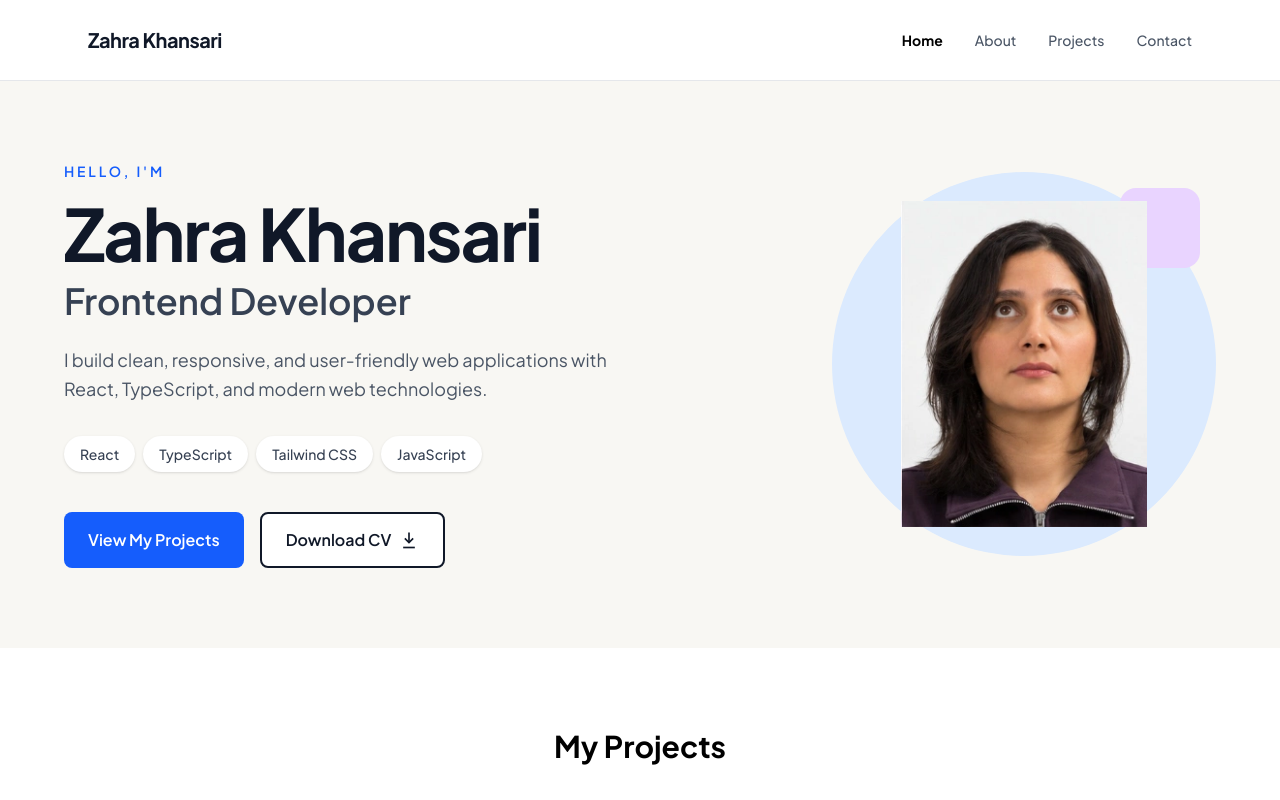
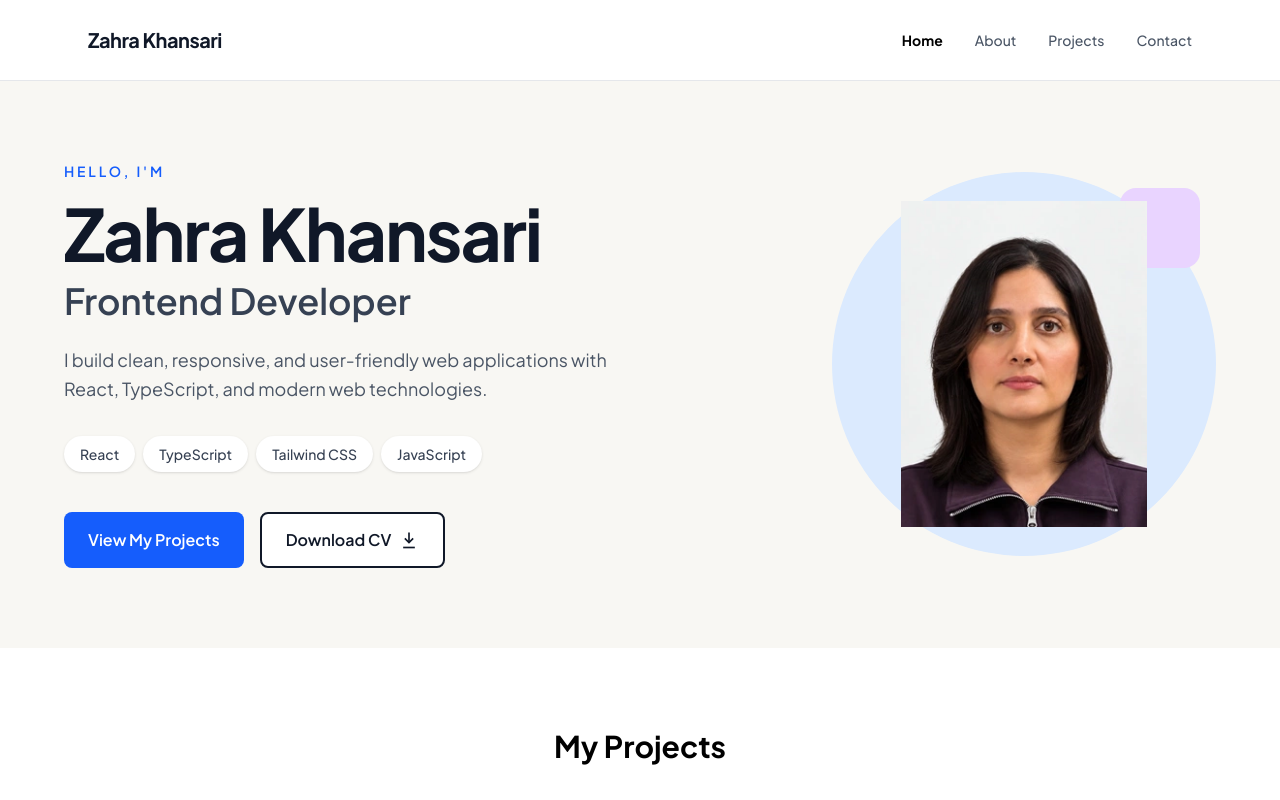
Before and after one commit to zarakhansari/zara_portfo, a React (Vite) app: page / in a window 1280 px wide. Shown: the top 800 px of the page. Built offline with nearby package versions, Linux system fonts and the light colour scheme.

Commit message:
feat: add default pose state and reset to default image on mouse leave

```diff
--- a/src/components/InteractivePortrait.tsx
+++ b/src/components/InteractivePortrait.tsx
@@ -2,49 +2,43 @@ import { useState } from "react";
 
 const images = [
     {
-        time: "1:00",
         src: "/images/poses/clean/1-00.webp",
         angle: 30,
     },
     {
-        time: "3:00",
         src: "/images/poses/clean/3-00.webp",
         angle: 90,
     },
     {
-        time: "4:30",
         src: "/images/poses/clean/4-30.webp",
         angle: 135,
     },
     {
-        time: "6:00",
         src: "/images/poses/clean/6-00.webp",
         angle: 180,
     },
     {
-        time: "7:30",
         src: "/images/poses/clean/7-30.webp",
         angle: 225,
     },
     {
-        time: "9:00",
         src: "/images/poses/clean/9-00.webp",
         angle: 270,
     },
     {
-        time: "10:30",
         src: "/images/poses/clean/10-30.webp",
         angle: 315,
     },
     {
-        time: "12:00",
         src: "/images/poses/clean/12-00.webp",
         angle: 0,
     },
 ];
 
+const defaultImage = "/images/poses/clean/default.webp";
+
 function InteractivePortrait() {
-    const [currentImage, setCurrentImage] = useState(images[7]);
+    const [currentImage, setCurrentImage] = useState(defaultImage);
 
     const handleMouseMove = (
         event: React.MouseEvent<HTMLDivElement>
@@ -80,16 +74,21 @@ function InteractivePortrait() {
             }
         });
 
-        setCurrentImage(closestImage);
+        setCurrentImage(closestImage.src);
+    };
+
+    const handleMouseLeave = () => {
+        setCurrentImage(defaultImage);
     };
 
     return (
         <div
             onMouseMove={handleMouseMove}
+            onMouseLeave={handleMouseLeave}
             className="relative flex h-72 w-72 items-center justify-center md:h-96 md:w-96"
         >
             <img
-                src={currentImage.src}
+                src={currentImage}
                 alt="Portrait"
                 draggable={false}
                 className="h-[85%] w-[85%] object-contain"
```
Also changed, not shown: public/images/poses/clean/default.webp (added), public/images/poses/default.webp (added).
